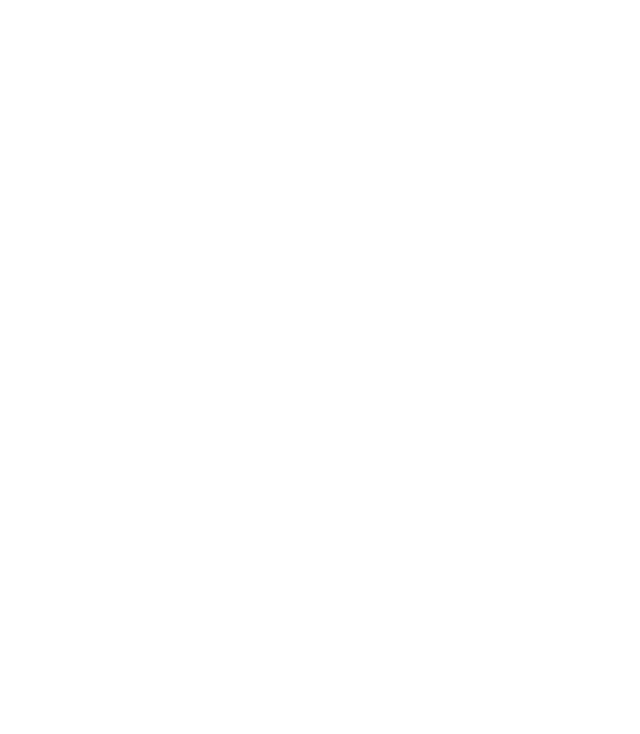
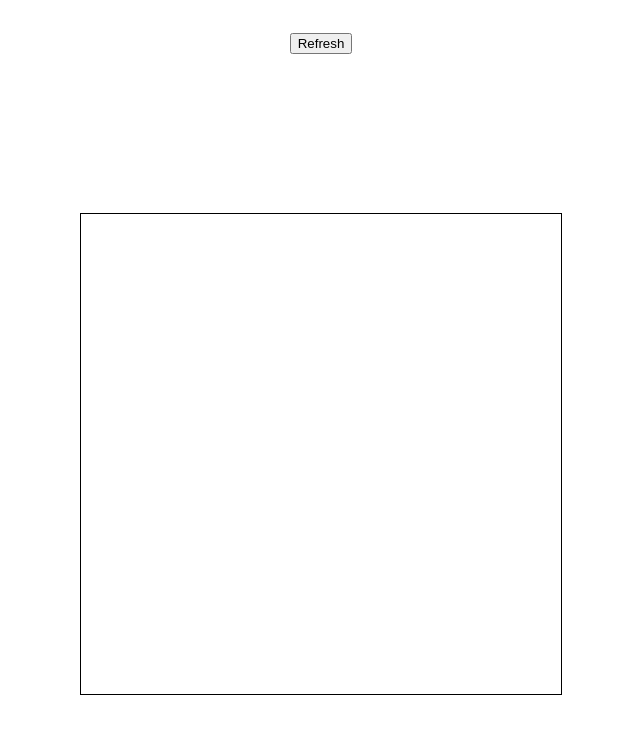
Before and after one commit to AnnaCate/etch-a-sketch, a plain HTML site: page index.html in a window 1280 px wide. Shown: the whole page, without its empty margins (319-959 px from the left). Drawn offline with Linux system fonts and the light colour scheme.

Commit message:
First draft finished

```diff
--- a/index.html
+++ b/index.html
@@ -6,6 +6,14 @@
     <link rel="stylesheet" type="text/css" href="styles/style.css">
 </head>
 <body>
+    <div class="refresh">
+        <input id="refresh" type="button" value="Refresh"></button>
+    </div>
+
+    <div class="table">
+        <div id="inner">
+        </div>
+    </div>
 
     <script src='scripts/script.js'></script>
 </body>
--- a/scripts/script.js
+++ b/scripts/script.js
@@ -0,0 +1,57 @@
+
+// create grid of squares
+function createGrid(x) {
+    let div = document.createElement('div');
+    div.setAttribute('id','container');
+    let inner = document.getElementById('inner');
+    inner.appendChild(div);
+    for (let i = 0; i < x; i++) {
+        let row = document.createElement("div");
+        row.classList.add("row");
+        for (let j = 0; j < x; j++) {
+            let cell = document.createElement("div");
+            cell.classList.add("cell");
+            cell.style.height = (480 / x) + "px";
+            cell.style.width = (480 / x) + "px";
+            row.appendChild(cell);
+        }
+        div.appendChild(row);
+    }
+    turnGray();
+}
+
+// remove blue class
+function removeBlue() {
+    let cells = document.querySelectorAll("div.cell");
+    for (let i = 0; i < cells.length; i++) {
+        cells[i].classList.remove("blue");
+    }
+}
+
+// on page load, create grid of 16x16
+createGrid(16);
+
+// on mouse over, turn cell gray
+function turnGray () {
+    let cells = document.querySelectorAll("div.cell");
+    for (let i = 0; i < cells.length; i++) {
+        cells[i].addEventListener("mouseover", function() {
+        cells[i].classList.add("gray");
+        });
+    }
+}
+
+// refresh button
+const refresh = document.getElementById('refresh');
+refresh.addEventListener('click', removeBlue);
+
+refresh.addEventListener('click', () => {
+    let squares = prompt(
+        "How many squares per side do you want on your new grid?", '');
+    if (squares) {
+        let inner = document.getElementById('inner');
+        let container = document.getElementById('container');
+        inner.removeChild(container);
+    }
+    createGrid(squares);
+})
--- a/styles/style.css
+++ b/styles/style.css
@@ -0,0 +1,44 @@
+
+html, body {
+    height: 100%;
+}
+
+.refresh {
+    display: block;
+    text-align: center;
+    padding-top: 25px;
+}
+
+.table {
+    height: 100%;
+    width: 100%;
+    display: table;
+    position: relative;
+}
+
+.table #inner{
+    display: table-cell;
+    vertical-align: middle;
+    text-align: center;
+}
+
+#inner #container {
+    vertical-align: middle;
+    display: inline-block;
+    width: 480px;
+    height: 480px;
+    border: 1px solid black;
+}
+
+.row {
+    font-size: 0;
+}
+
+.cell {
+    display: inline-block;
+    background-color: white;
+}
+
+.cell.gray {
+    background-color: black;
+}
```
